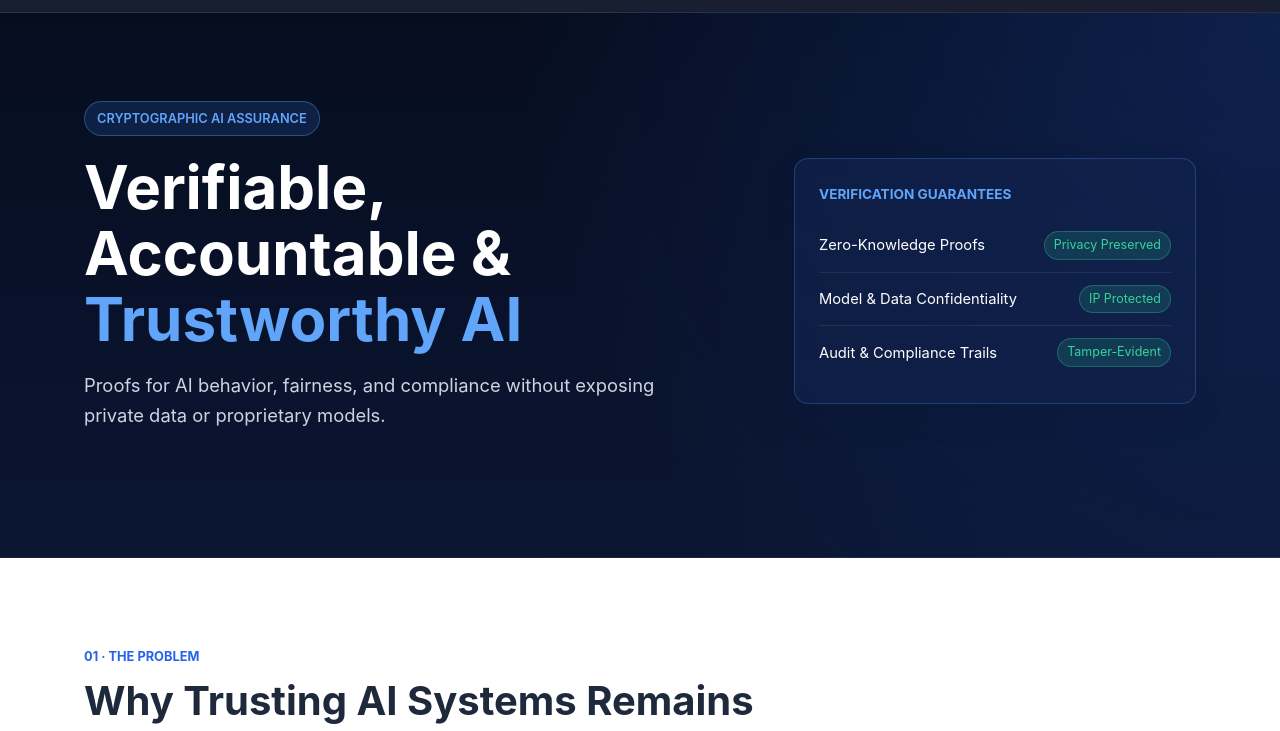
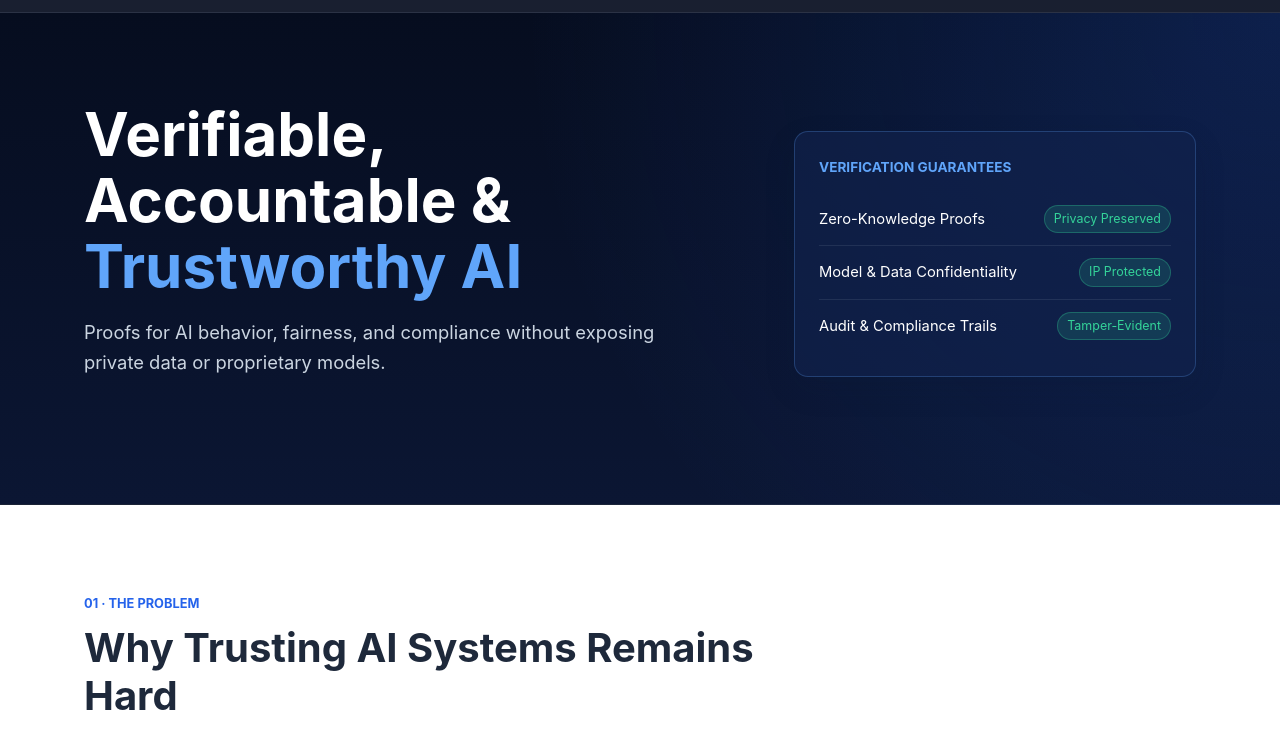
Before and after one commit to ehsanmeamari/cyrespai, a plain HTML site: page index.html in a window 1280 px wide. Shown: the part 60-791 px from the top of the page. Drawn offline with Linux system fonts and the light colour scheme.

Commit message:
Update index.html

```diff
--- a/index.html
+++ b/index.html
@@ -28,7 +28,6 @@
     <section class="dark-section hero">
       <div class="container hero-grid">
         <div>
-          <div class="eyebrow">Cryptographic AI Assurance</div>
           <h1>Verifiable, Accountable &amp; <span>Trustworthy AI</span></h1>
           <p class="hero-sub">
             Proofs for AI behavior, fairness, and compliance without exposing private data or proprietary models.
```
